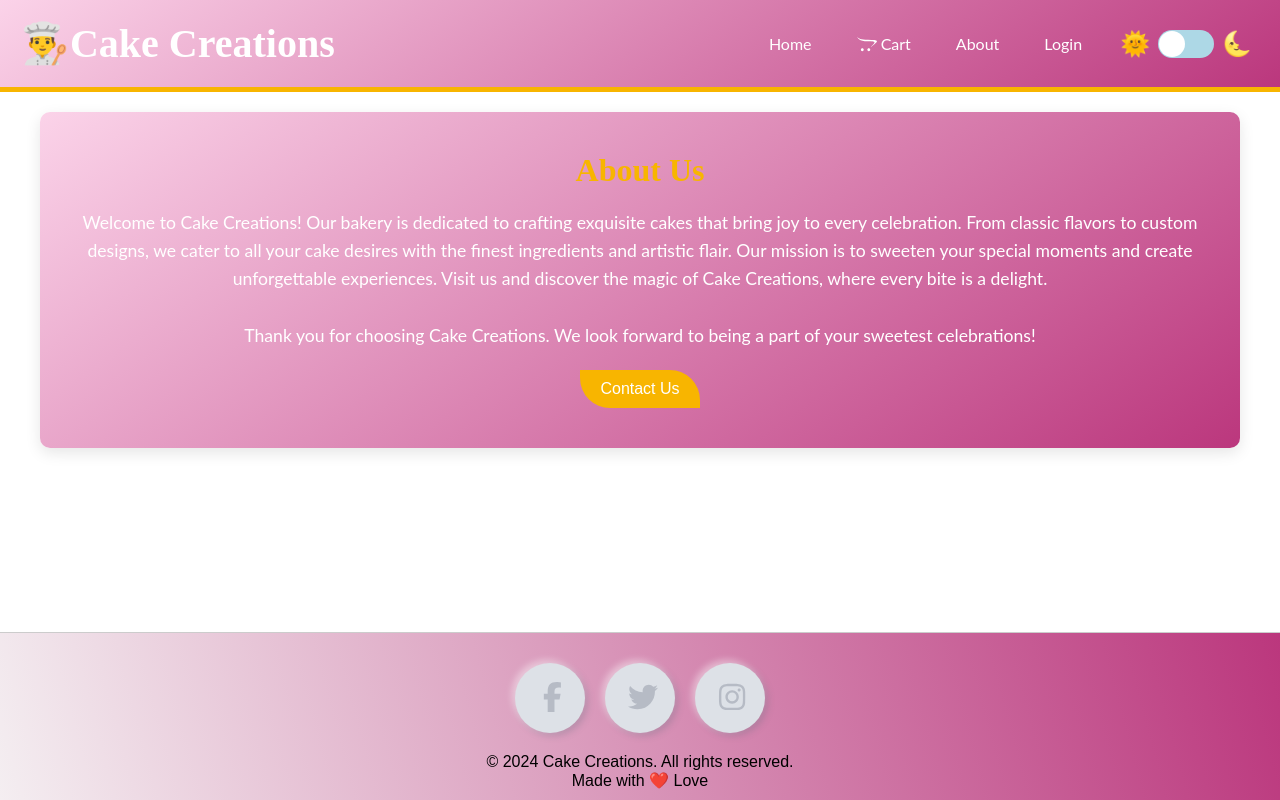
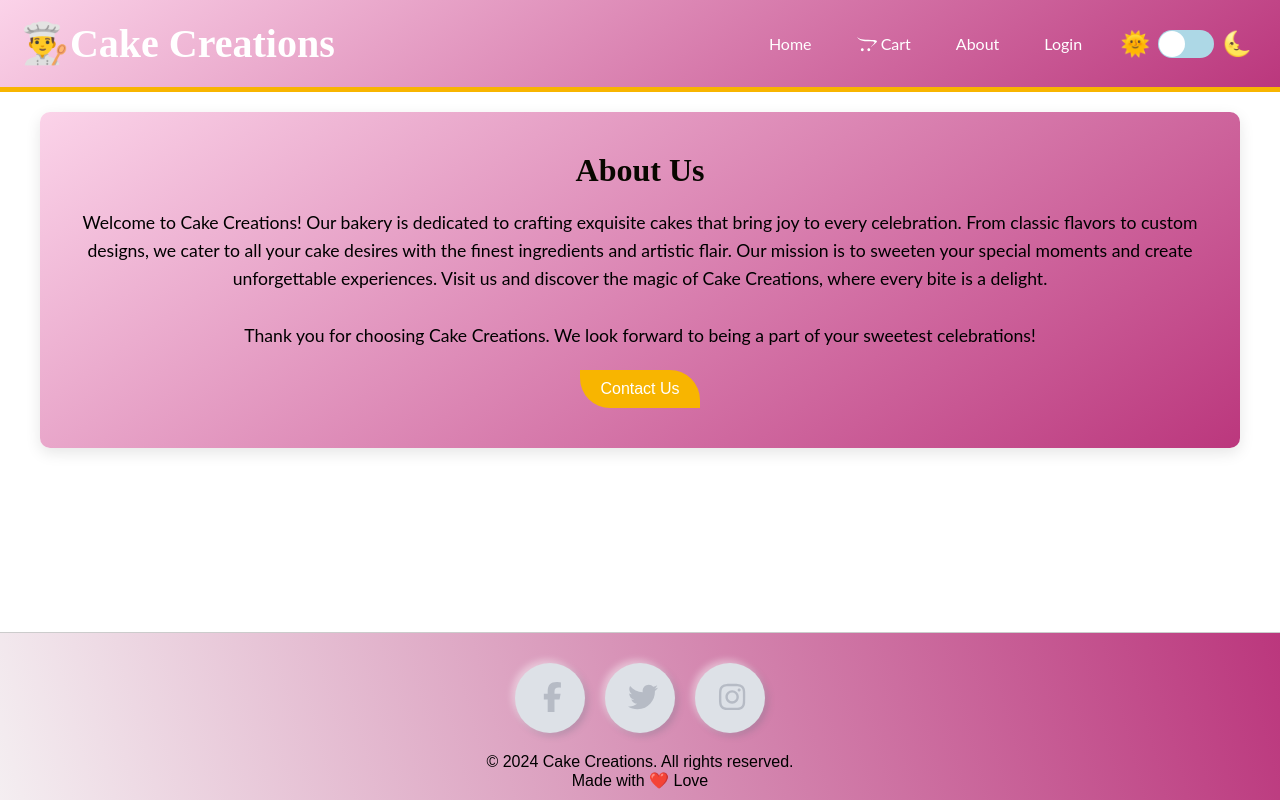
Before and after one commit to pranjalee30/cake, a React (Create React App) app: page /about in a window 1280 px wide. Built offline with nearby package versions, Linux system fonts and the light colour scheme.

Commit message:
changed to correct colour aboutjs

```diff
--- a/package.json
+++ b/package.json
@@ -23,7 +23,7 @@
     "react-dom": "^18.2.0",
     "react-icons": "^5.3.0",
     "react-router-dom": "^6.26.1",
-    "react-scripts": "5.0.1",
+    "react-scripts": "^5.0.1",
     "react-switch": "^7.0.0",
     "react-toastify": "^10.0.5",
     "web-vitals": "^2.1.4"
--- a/src/components/About.css
+++ b/src/components/About.css
@@ -14,7 +14,7 @@
 .about-section h2 {
   font-family: 'Pacifico', cursive;
   font-size: 2rem;
-  color: #f8b500;
+  color: #090700;
 
   margin-bottom: 20px;
   text-align: center; /* Center the heading */
@@ -25,6 +25,7 @@
   font-size: 1.1rem;
   line-height: 1.6;
   text-align: center;
+  color: black;
 }
 
 .contact-button-container {
```
Also changed, not shown: 1 other file (tests, documents, lock files or other folders).
